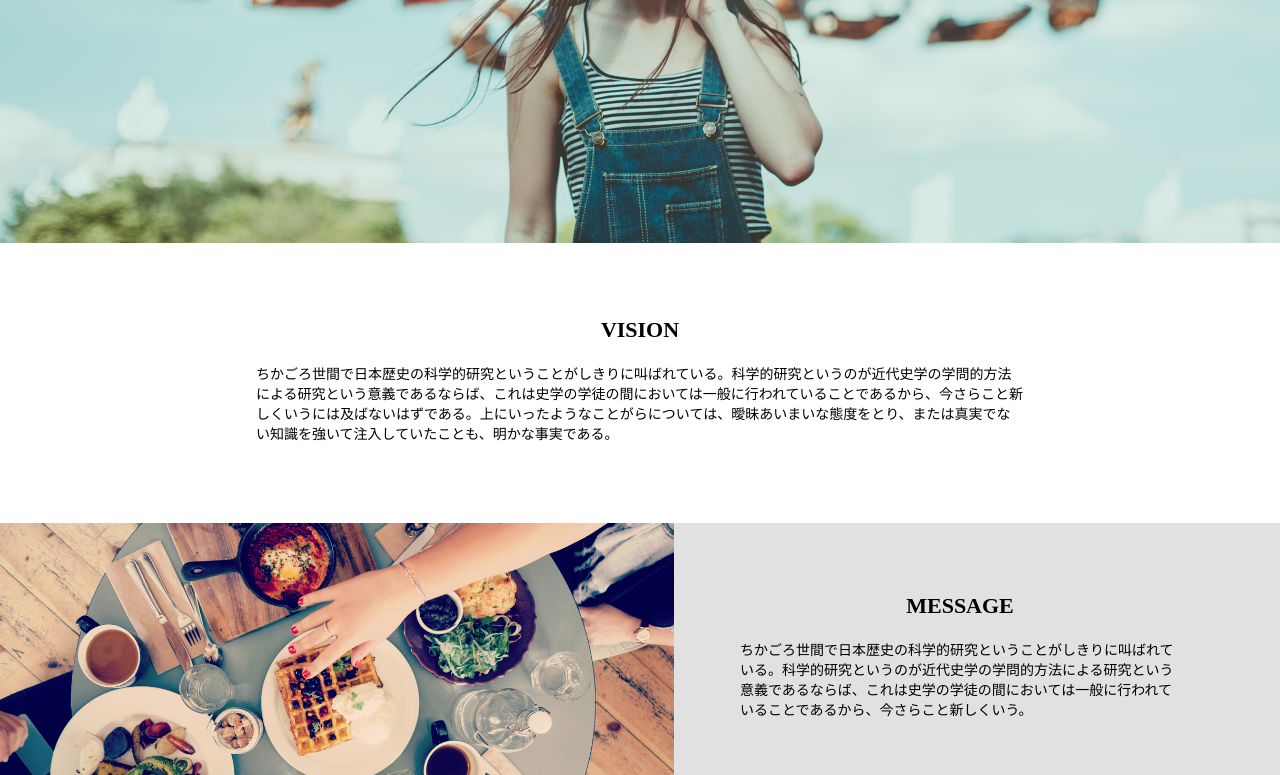
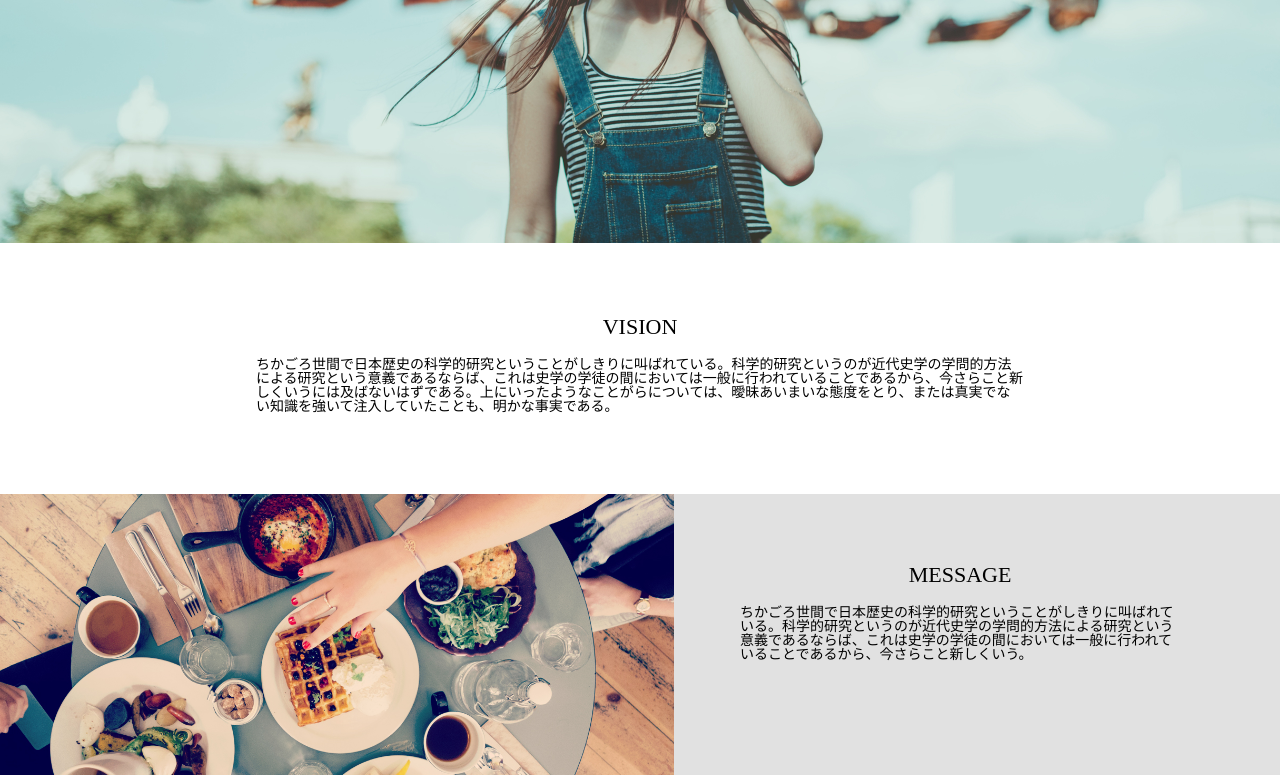
Before and after one commit to Akazaw-a/Akazawa, a plain HTML site: page index.html in a window 1280 px wide. Shown: the part 325-1100 px from the top of the page. Drawn offline with nearby package versions, Linux system fonts and the light colour scheme.

Commit message:
コミット

```diff
--- a/index.html
+++ b/index.html
@@ -2,6 +2,7 @@
 <html lang="ja">
     <head>
         <meta charset="utf-8">
+        <link rel="stylesheet" href="https://unpkg.com/reset-css/reset.css">
         <link rel="stylesheet" href="style.css">
     </head>
     <body>
```
